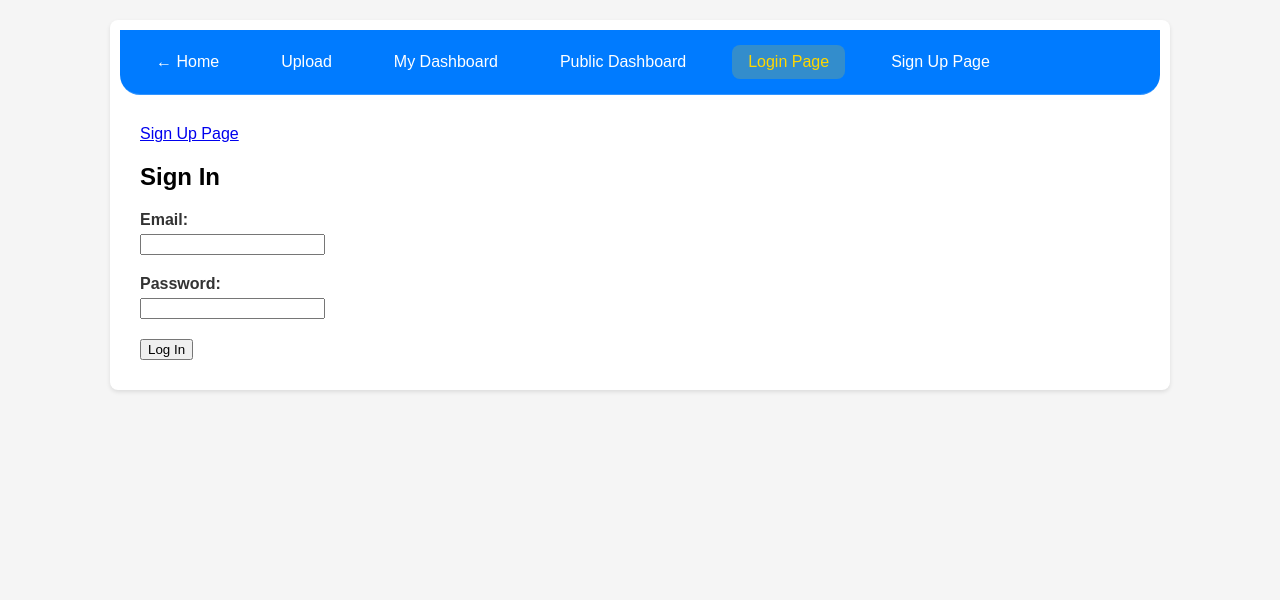
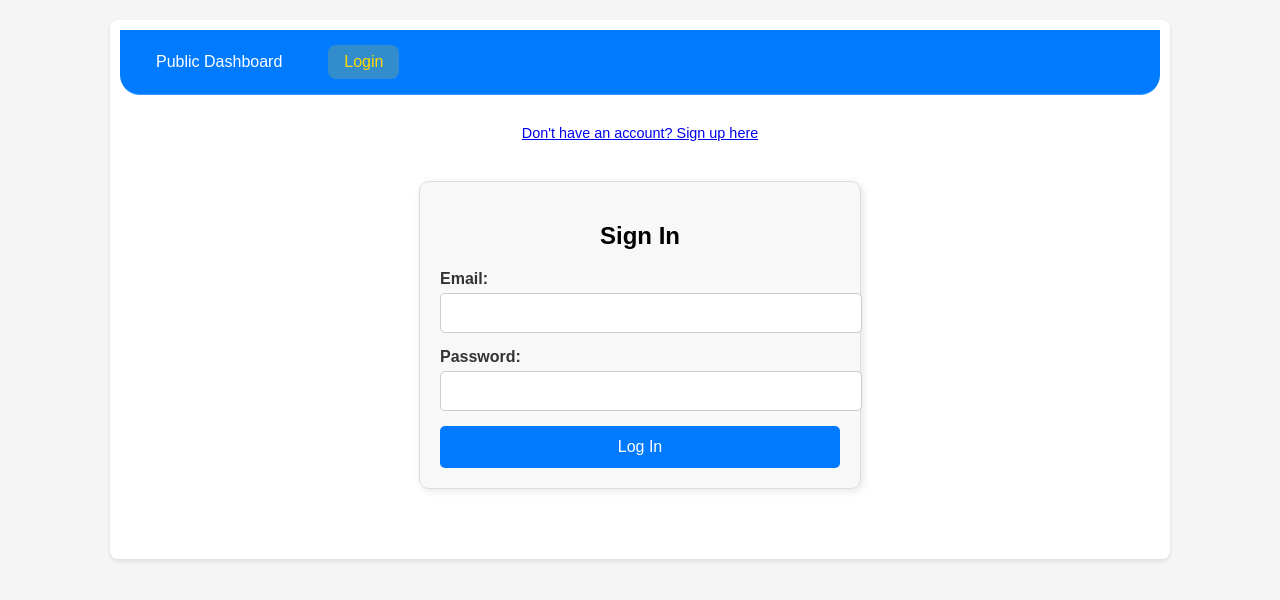
Before and after one commit to RyanXu11/gps_tracking_project, a Flask app: page /login in a window 1280 px wide. Shown: the top 600 px of the page. Run offline with Flask 3, Linux system fonts and the light colour scheme; some libraries are stand-ins or nearby versions.

Commit message:
Fix: secure password hashing and improve signup validation

```diff
--- a/app/models.py
+++ b/app/models.py
@@ -42,14 +42,14 @@ class Register:
     @staticmethod
     def verify_registration(email):
         with get_db_connection() as conn:
-            with conn.cursor as cursor:
-                cursor.execute(SQL_QUERIES['VERIFY_UNIQUE_EMAIL'],(email))
+            with conn.cursor() as cursor:
+                cursor.execute(SQL_QUERIES['VERIFY_UNIQUE_EMAIL'],(email,))
                 emailExist = cursor.fetchone()
                 return bool(emailExist)
 
     def register_user(username,user_email,password_hash):
         with get_db_connection() as conn:
-            with conn.cursor as cursor:
+            with conn.cursor() as cursor:
                 cursor.execute(SQL_QUERIES['CREATE_USER'],(username,user_email,password_hash))
                 new_user_id = cursor.fetchone()['user_id']
                 conn.commit()
--- a/app/routes/login.py
+++ b/app/routes/login.py
@@ -14,7 +14,13 @@ def attempt_login():
         if user:
             session['user_id'] = user['user_id']
             session['username'] = user['username']
-            return redirect(url_for('index'))
+            return redirect(url_for('dashboard'))
 
     flash('Invalid email and password combination')
     return redirect(url_for('login'))
+
+
+@app.route('/logout')
+def logout():
+    session.clear()
+    return redirect(url_for('login'))
--- a/app/templates/base.html
+++ b/app/templates/base.html
@@ -14,20 +14,24 @@
     <div class="container">
         {% block navigation %}
         <div class="nav-bar">
-            <a href="{{ url_for('index') }}" {% if request.endpoint == 'index' %}class="active"{% endif %}>← Home</a>
-            <a href="{{ url_for('upload_file') }}" {% if request.endpoint == 'upload_file' %}class="active"{% endif %}>Upload</a>
+        {% if session.get('user_id') %}
             <a href="{{ url_for('dashboard') }}" {% if request.endpoint == 'dashboard' %}class="active"{% endif %}>My Dashboard</a>
             <a href="{{ url_for('dashboard_public') }}" {% if request.endpoint == 'dashboard_public' %}class="active"{% endif %}>Public Dashboard</a>
-            <a href="{{ url_for('login') }}" {% if request.endpoint == 'login'%}class="active"{% endif %}>Login Page</a>
-            <a href="{{ url_for('signup') }}" {% if request.endpoint == 'signup'%}class="active"{% endif %}>Sign Up Page</a>
+            <a href="{{ url_for('upload_file') }}" {% if request.endpoint == 'upload_file' %}class="active"{% endif %}>Upload Tracks</a>
+            <span style="margin-left: auto;">Welcome, {{ session['username'] }}!</span>
+            <a href="{{ url_for('logout') }}">Logout</a>
+        {% else %}
+            <a href="{{ url_for('dashboard_public') }}" {% if request.endpoint == 'dashboard_public' %}class="active"{% endif %}>Public Dashboard</a>
+            <a href="{{ url_for('login') }}" {% if request.endpoint == 'login' %}class="active"{% endif %}>Login</a>
+        {% endif %}
         </div>
         {% endblock %}
 
         {% block alerts %}
-        {% with messages = get_flashed_messages() %}
+            {% with messages = get_flashed_messages(with_categories=true) %}
                 {% if messages %}
-                {% for message in messages %}
-                    <div class="alert {{ 'alert-error' if 'Error' in message or 'Invalid' in message or 'not found' in message else 'alert-success' }}">
+                    {% for category, message in messages %}
+                        <div class="alert {{ 'alert-error' if category == 'error' else 'alert-success' }}">
                             {{ message }}
                             <button type="button" class="alert-close" onclick="this.parentElement.style.display='none';">&times;</button>
                         </div>
--- a/app/templates/login.html
+++ b/app/templates/login.html
@@ -2,9 +2,13 @@
 
 {% block title %}Login - GPS Tracking{% endblock %}
 
+{% block extra_head %}
+<link rel="stylesheet" href="{{ url_for('static', filename='css/login.css') }}">
+{% endblock %}
+
 {% block content %}
 
-<a href="{{ url_for('signup') }}" {% if request.endpoint == 'signup'%}class="active"{% endif %}>Sign Up Page</a>
+<a href="{{ url_for('signup') }}" class="signup-link">Don't have an account? Sign up here</a>
 
 {% with messages = get_flashed_messages() %}
     {% if messages %}
--- a/settings/constants.py
+++ b/settings/constants.py
@@ -37,7 +37,11 @@ SQL_QUERIES = {
 
     # Register account query
     'VERIFY_UNIQUE_EMAIL' : "SELECT 1 FROM users WHERE email = %s",
-    'CREATE_USER' : "INSERT INTO users (username,email,password_hash) VALUES (%s,%s,%s)",
+    'CREATE_USER' : """
+        INSERT INTO users (username, email, password_hash)
+        VALUES (%s, %s, crypt(%s, gen_salt('bf')))
+        RETURNING user_id
+    """,
 
     # Basic track queries
     'GET_TRACKS_BY_TRACK': "SELECT * FROM tracks WHERE track_id = %s",
--- /dev/null
+++ b/static/css/login.css
@@ -0,0 +1,59 @@
+/*
+    Author: Ryan Xu
+    Created date: 2025-07-12
+    Desctiption: css for login.html
+*/
+
+.login-form {
+    max-width: 400px;
+    margin: 40px auto;
+    padding: 20px;
+    border: 1px solid #ddd;
+    border-radius: 10px;
+    background-color: #f8f8f8;
+    box-shadow: 2px 2px 8px rgba(0, 0, 0, 0.1);
+}
+
+.login-form h2 {
+    text-align: center;
+    margin-bottom: 20px;
+}
+
+.form-group {
+    margin-bottom: 15px;
+}
+
+.form-group label {
+    display: block;
+    margin-bottom: 5px;
+}
+
+.form-group input {
+    width: 100%;
+    padding: 10px;
+    font-size: 1rem;
+    border: 1px solid #ccc;
+    border-radius: 5px;
+}
+
+.submit-btn {
+    width: 100%;
+    padding: 12px;
+    font-size: 1rem;
+    background-color: #007bff;
+    color: white;
+    border: none;
+    border-radius: 5px;
+    cursor: pointer;
+}
+
+.submit-btn:hover {
+    background-color: #0056b3;
+}
+
+.signup-link {
+    display: block;
+    text-align: center;
+    margin-top: 15px;
+    font-size: 0.9rem;
+}
```
Also changed, not shown: app/routes/signup.py (+28 -6 lines), app/templates/signup.html (+7 -2 lines), app/templates/upload.html (+0 -14 lines). Lines whose indentation alone changed are shown as unchanged.
